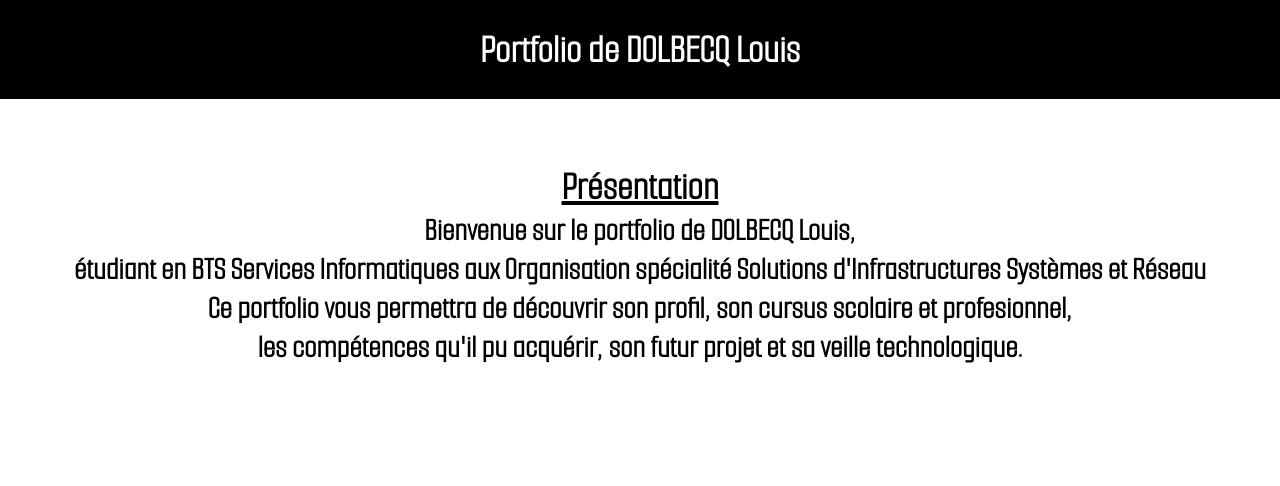
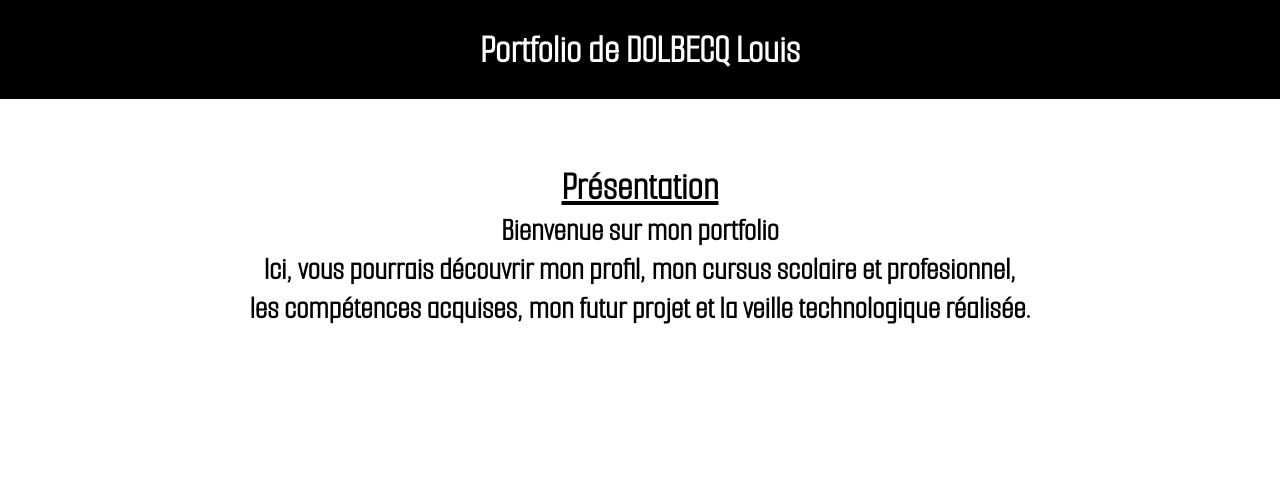
Before and after one commit to L-Dlbcq/l-dlbcq.github.io, a plain HTML site: page index.html in a window 1280 px wide. Shown: the top 486 px of the page. Drawn offline with Linux system fonts and the light colour scheme.

Commit message:
Update index.html

```diff
--- a/index.html
+++ b/index.html
@@ -25,8 +25,8 @@
 
     <div class="texte">
         <h2>Présentation </h2>
-        <p>Bienvenue sur le portfolio de DOLBECQ Louis,<br> étudiant en BTS Services Informatiques aux Organisation spécialité Solutions d'Infrastructures Systèmes et Réseau</p>
-        <p> Ce portfolio vous permettra de découvrir son profil, son cursus scolaire et profesionnel,<br> les compétences qu'il pu acquérir, son futur projet  et sa veille technologique.</p>
+        <p>Bienvenue sur mon portfolio</p>
+        <p> Ici, vous pourrais découvrir mon profil, mon cursus scolaire et profesionnel,<br> les compétences acquises, mon futur projet  et la veille technologique réalisée.</p>
     </div>
 
     <div class="navbar">
```
